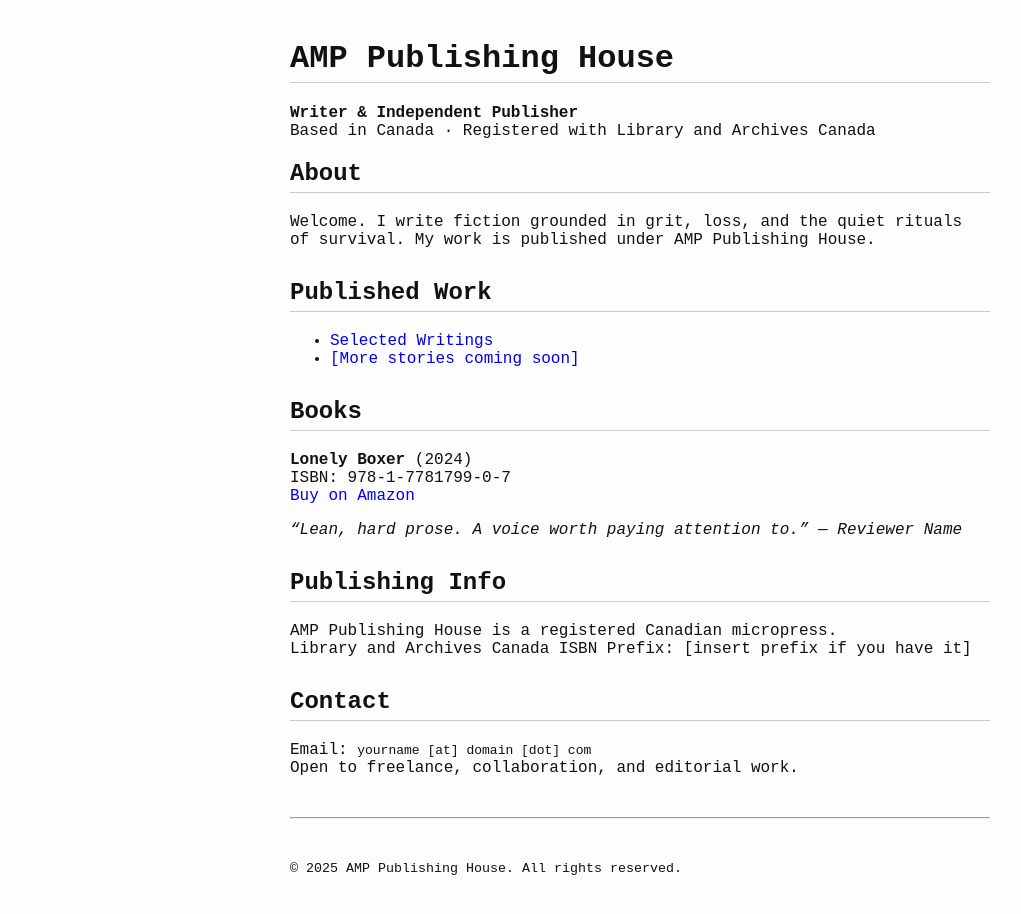
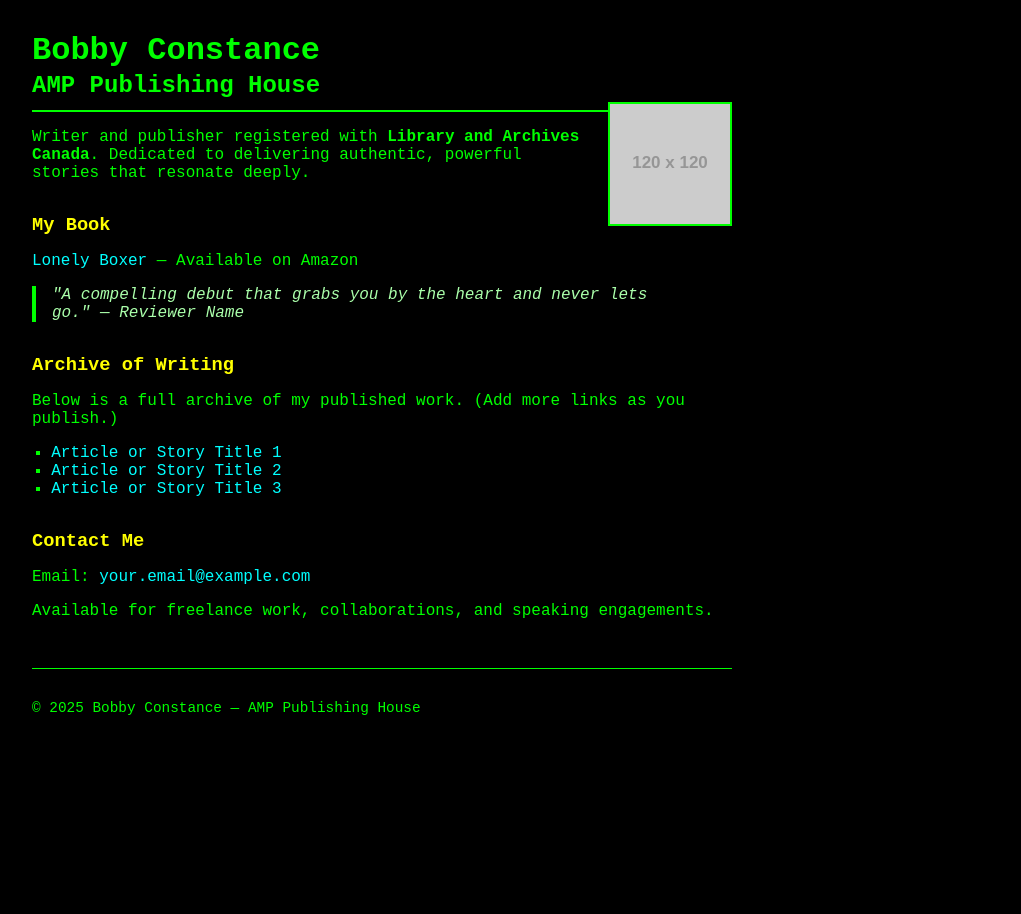
Before and after one commit to bobbyconstance/AMPPublishingHouse, a plain HTML site: page index.html in a window 1280 px wide. Shown: the whole page, without its empty margins (0-1021 px from the left). After the commit the page ends 800 px from the top, so only its background shows below. Drawn offline with Linux system fonts and the light colour scheme; placeholder pictures from the web are drawn by us.

Commit message:
Update index.html

```diff
--- a/index.html
+++ b/index.html
@@ -1,83 +1,105 @@
 <!DOCTYPE html>
 <html lang="en">
 <head>
-  <meta charset="UTF-8">
-  <title>AMP Publishing House</title>
+<meta charset="UTF-8" />
+<meta name="viewport" content="width=device-width, initial-scale=1" />
+<title>AMP Publishing House — Bobby Constance</title>
 <style>
   body {
-      background-color: #fdfdfd;
-      color: #111;
+    background-color: #000;
+    color: #0f0;
     font-family: "Courier New", Courier, monospace;
+    margin: 2rem;
     max-width: 700px;
-      margin: 40px auto;
-      padding: 0 20px;
-    }
-    h1, h2 {
-      border-bottom: 1px solid #ccc;
-      padding-bottom: 5px;
   }
   a {
-      color: #0000EE;
+    color: #0ff;
     text-decoration: none;
   }
   a:hover {
     text-decoration: underline;
   }
-    .section {
-      margin-bottom: 30px;
+  header {
+    border-bottom: 2px solid #0f0;
+    padding-bottom: 0.5rem;
+    margin-bottom: 1rem;
   }
-    .quote {
+  h1, h2 {
+    margin: 0.2rem 0;
+  }
+  .bio, .contact {
+    margin-bottom: 1.5rem;
+  }
+  .headshot {
+    float: right;
+    margin-left: 1rem;
+    width: 120px;
+    height: 120px;
+    border: 2px solid #0f0;
+    object-fit: cover;
+  }
+  .section-title {
+    color: #ff0;
+    margin-top: 2rem;
+    margin-bottom: 0.5rem;
+  }
+  blockquote {
     font-style: italic;
-      margin-top: 10px;
+    border-left: 4px solid #0f0;
+    margin-left: 0;
+    padding-left: 1rem;
+    color: #afa;
   }
-    hr {
-      margin: 40px 0;
+  ul.archive-list {
+    list-style-type: square;
+    padding-left: 1.2rem;
+  }
+  footer {
+    margin-top: 3rem;
+    font-size: 0.9rem;
+    border-top: 1px solid #0f0;
+    padding-top: 1rem;
   }
 </style>
 </head>
 <body>
 
-  <h1>AMP Publishing House</h1>
-  <p><strong>Writer & Independent Publisher</strong><br>
-     Based in Canada · Registered with Library and Archives Canada</p>
+<header>
+  <h1>Bobby Constance</h1>
+  <h2>AMP Publishing House</h2>
+  <!-- Replace src with your real headshot URL or local image -->
+  <img src="https://via.placeholder.com/120x120?text=Headshot" alt="Bobby Constance headshot" class="headshot" />
+</header>
 
-  <div class="section">
-    <h2>About</h2>
-    <p>Welcome. I write fiction grounded in grit, loss, and the quiet rituals of survival. My work is published under AMP Publishing House.</p>
-  </div>
+<section class="bio">
+  <p>Writer and publisher registered with <strong>Library and Archives Canada</strong>. Dedicated to delivering authentic, powerful stories that resonate deeply.</p>
+</section>
 
-  <div class="section">
-    <h2>Published Work</h2>
-    <ul>
-      <li><a href="https://ampboxingclub.journoportfolio.com/">Selected Writings</a></li>
-      <li><a href="#">[More stories coming soon]</a></li>
+<section>
+  <h3 class="section-title">My Book</h3>
+  <p><a href="https://www.amazon.com/dp/B0XXXXXXX" target="_blank" rel="noopener noreferrer">Lonely Boxer</a> — Available on Amazon</p>
+  <blockquote>"A compelling debut that grabs you by the heart and never lets go." — Reviewer Name</blockquote>
+</section>
+
+<section>
+  <h3 class="section-title">Archive of Writing</h3>
+  <p>Below is a full archive of my published work. (Add more links as you publish.)</p>
+  <ul class="archive-list">
+    <li><a href="https://example.com/article1" target="_blank" rel="noopener noreferrer">Article or Story Title 1</a></li>
+    <li><a href="https://example.com/article2" target="_blank" rel="noopener noreferrer">Article or Story Title 2</a></li>
+    <li><a href="https://example.com/article3" target="_blank" rel="noopener noreferrer">Article or Story Title 3</a></li>
   </ul>
-  </div>
+</section>
 
-  <div class="section">
-    <h2>Books</h2>
-    <p><strong>Lonely Boxer</strong> (2024)<br>
-      ISBN: 978-1-7781799-0-7<br>
-      <a href="https://www.amazon.ca/dp/XXXXXXXXXX">Buy on Amazon</a>
-    </p>
-    <p class="quote">“Lean, hard prose. A voice worth paying attention to.” — Reviewer Name</p>
-  </div>
+<section class="contact">
+  <h3 class="section-title">Contact Me</h3>
+  <p>Email: <a href="mailto:your.email@example.com">your.email@example.com</a></p>
+  <p>Available for freelance work, collaborations, and speaking engagements.</p>
+</section>
 
-  <div class="section">
-    <h2>Publishing Info</h2>
-    <p>AMP Publishing House is a registered Canadian micropress.<br>
-       Library and Archives Canada ISBN Prefix: [insert prefix if you have it]</p>
-  </div>
-
-  <div class="section">
-    <h2>Contact</h2>
-    <p>Email: <code>yourname [at] domain [dot] com</code><br>
-       Open to freelance, collaboration, and editorial work.</p>
-  </div>
-
-  <hr>
-
-  <p><small>&copy; 2025 AMP Publishing House. All rights reserved.</small></p>
+<footer>
+  <p>© 2025 Bobby Constance — AMP Publishing House</p>
+</footer>
 
 </body>
 </html>
```
Lines whose indentation alone changed are shown as unchanged.
